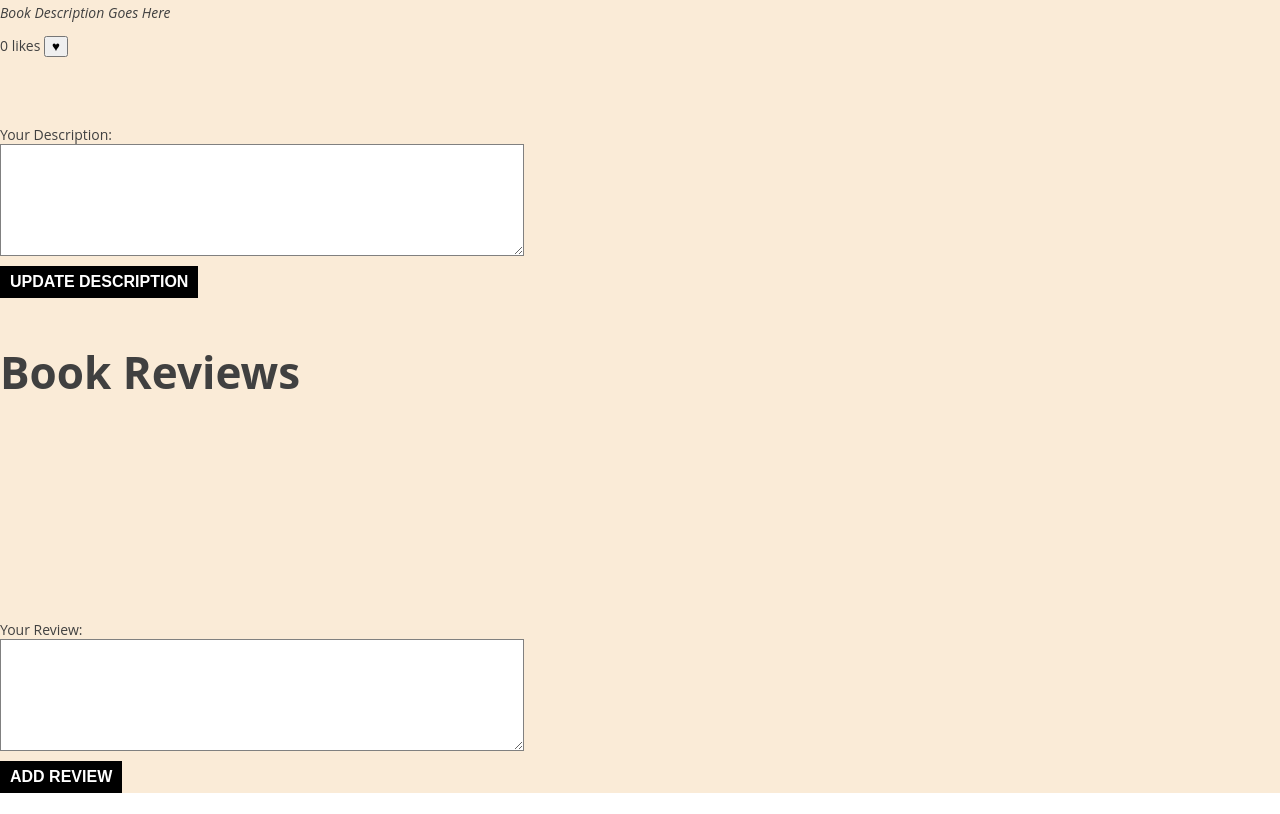
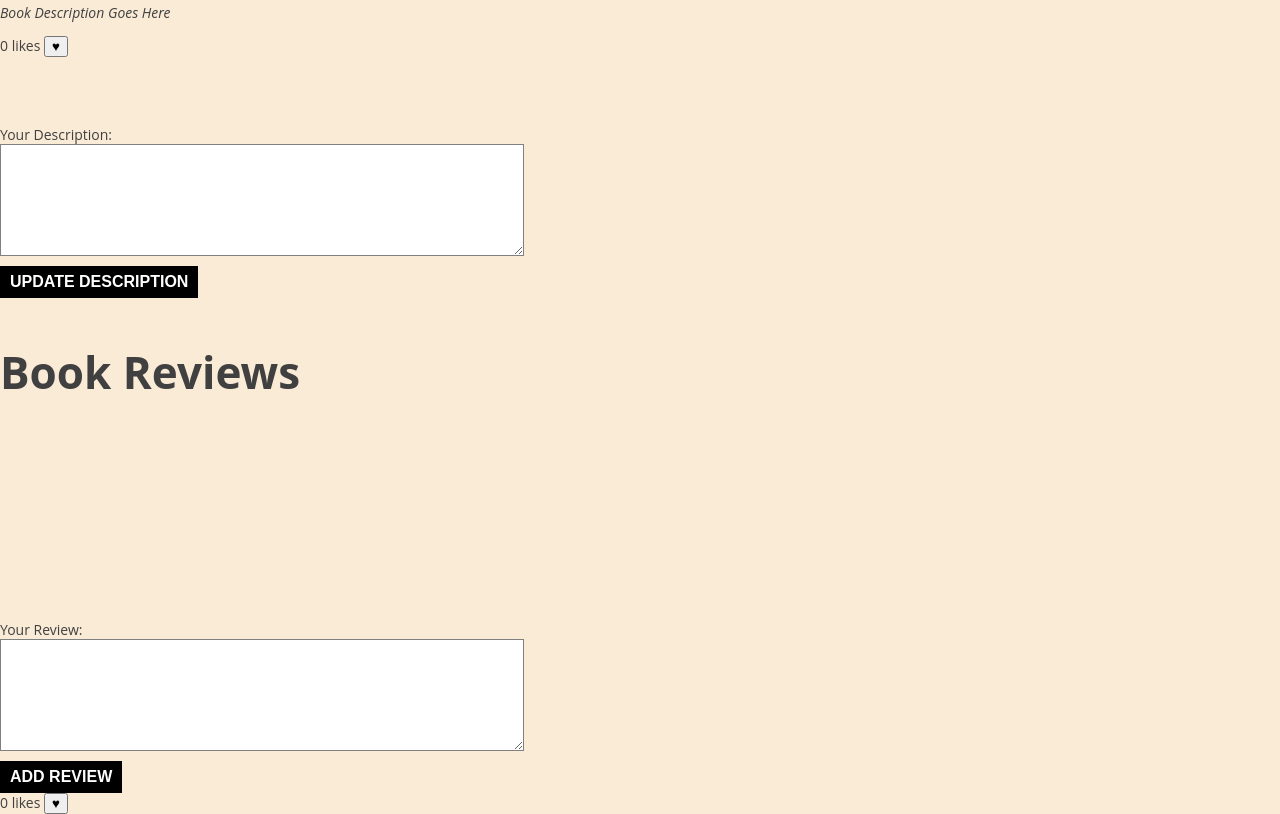
Before and after one commit to Zablon-Onchari-Nyabuto/Reading-Outpost, a plain HTML site: page index.html in a window 1280 px wide. Shown: the part 638-1452 px from the top of the page. Before the commit the page ends 1431 px from the top, so only its background shows below. Drawn offline with Linux system fonts and the light colour scheme; no server answers.

Commit message:
Changing the like button in the html from description to the comment section

```diff
--- a/index.html
+++ b/index.html
@@ -53,6 +53,10 @@
           <textarea id="review"></textarea>
           <button type="submit">Add review</button>
         </form>
+        <div>
+          <span id="like-count" class="like-count-value">0 likes</span>
+          <button id="like-btn" class="like-button">♥</button>
+        </div>
       </div>
     </main>
     <script src="script.js"></script>
```
